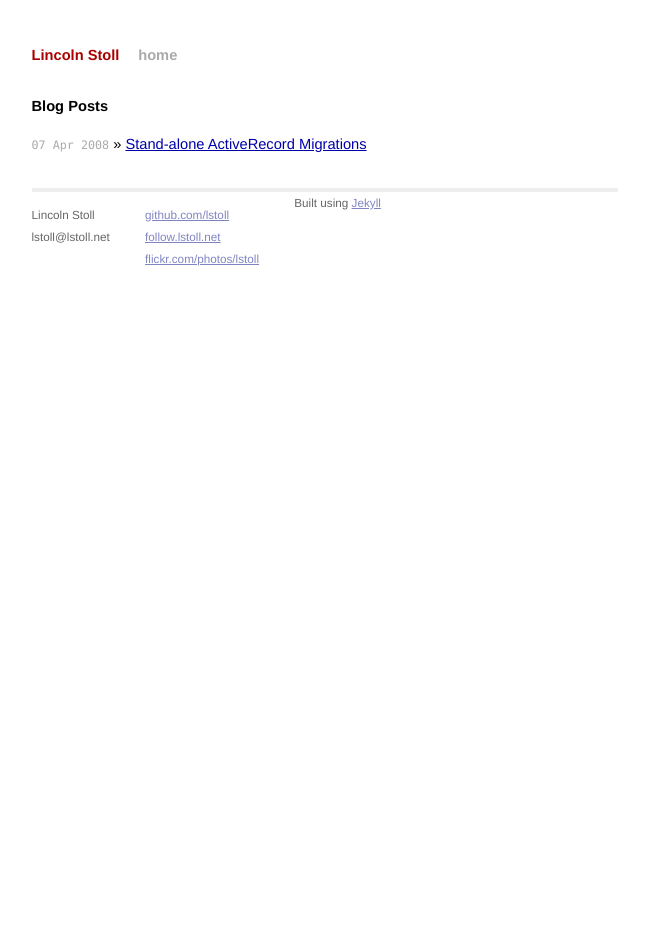
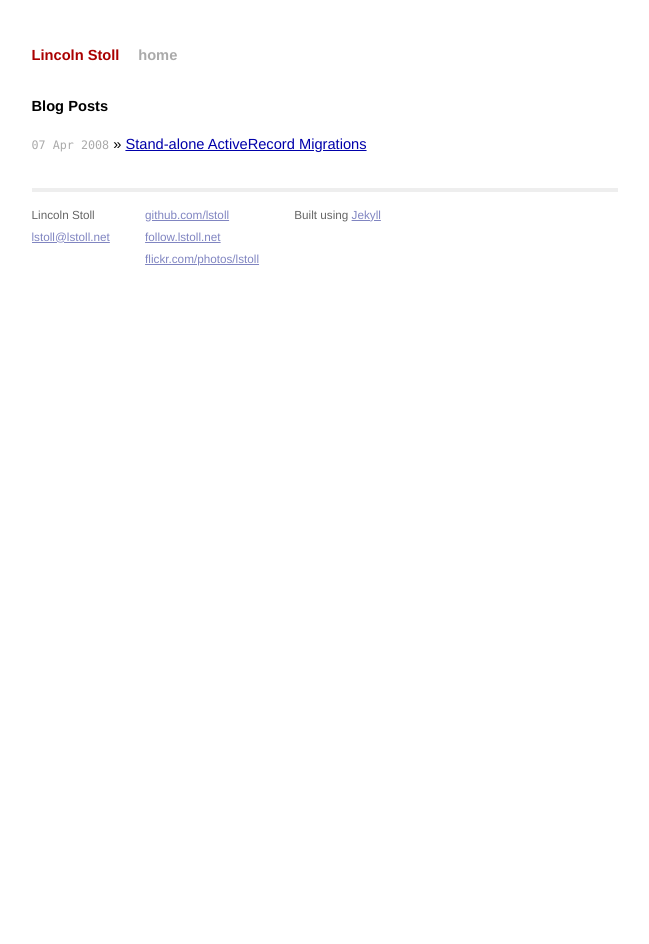
Before and after one commit to lstoll/lstoll.github.io, a Jekyll site: the page built from index.html, in a window 1280 px wide. Shown: the whole page, without its empty margins (315-964 px from the left). Built offline with Jekyll 4.4.1, drawn with Linux system fonts in a browser that asks for light colours; comment, search, counter and statistics services are not loaded.

Commit message:
Fixing formatting, linking email address.
committer: Lincoln Stoll <lstoll@lstoll.net>

--HG--
extra : convert_revision : d4180411f272707a5d90356b704429c1fb6e2d47

```diff
--- a/_layouts/default.html
+++ b/_layouts/default.html
@@ -32,7 +32,7 @@
     <div class="contact">
       <p>
         Lincoln Stoll<br />
-        lstoll@lstoll.net
+        <a href="mailto:lstoll@lstoll.net">lstoll@lstoll.net</a>
       </p>
     </div>
     <div class="contact">
@@ -43,7 +43,9 @@
       </p>
     </div>
     <div class="contact">
-      Built using <a href="http://github.com/mojombo/jekyll">Jekyll</a>
+      <p>
+        Built using <a href="http://github.com/mojombo/jekyll">Jekyll</a>
+      </p>
     </div>
     <!--<div class="rss">
       <a href="http://feeds.feedburner.com/tom-preston-werner">
```
